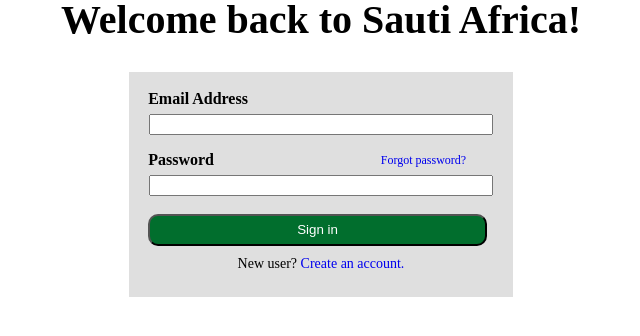
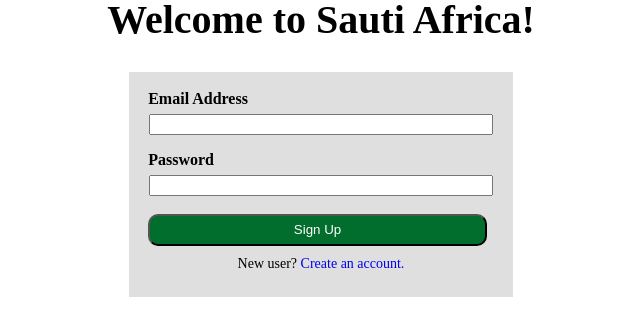
Before and after one commit to African-Marketplace-1/Frontend, a React (Create React App) app in the folder afr-marketplace/: page / in a window 1280 px wide. Shown: the top 336 px of the page, without its empty margins (319-959 px from the left). Built offline with nearby package versions, Linux system fonts and the light colour scheme.

Commit message:
added signup

```diff
--- a/afr-marketplace/src/App.js
+++ b/afr-marketplace/src/App.js
@@ -1,10 +1,11 @@
 import React from 'react';
 import SignIn from './SignIn';
+import SignUp from './SignUp';
 
 function App() {
   return (
     <div>
-      <SignIn />
+      <SignUp />
     </div>
   );
 }
--- /dev/null
+++ b/afr-marketplace/src/SignUp.js
@@ -0,0 +1,26 @@
+import React from 'react';
+import './SignIn.css';
+
+const SignUp = (props) => {
+    return (
+        <div className='container'>
+            <h1 className='title'>Welcome to Sauti Africa!</h1>
+            <div className='sign-in-card'>
+                <form>
+                    <label htmlFor='email' className='form-label'>
+                        Email Address
+                    </label>
+                    <input type='email' className='form-input'/>
+                    <div className='password'>
+                        <div><label htmlFor='password' className='form-label'>Password</label></div>
+                    </div>
+                    <input type='password' className='form-input'/>
+                    <button className='sign-in'>Sign Up</button>
+                </form>
+                <p className='new-user'>New user? <a href='#'>Create an account.</a></p>
+            </div>
+        </div>
+    )
+}
+
+export default SignUp;
```
